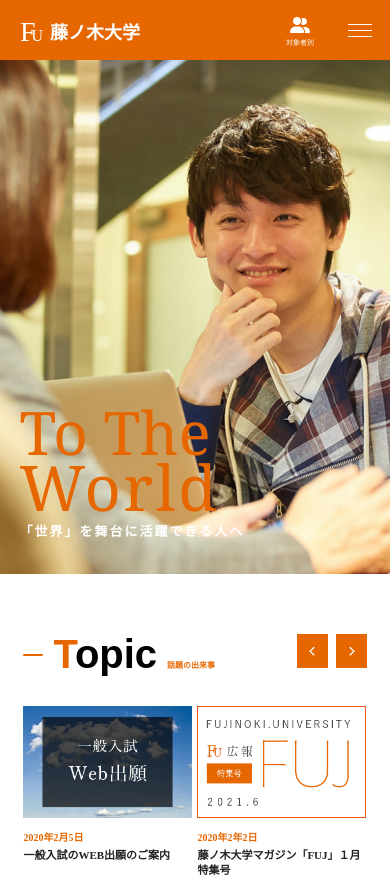
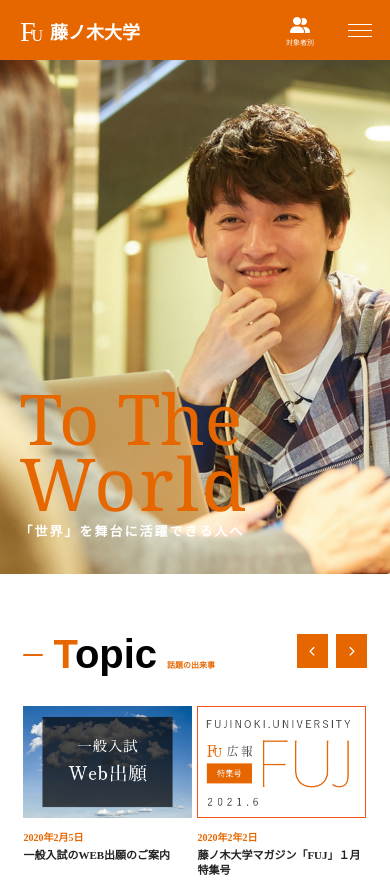
Before and after one commit to KomiyaDaichi/FujinokiUniversity.github.io, a plain HTML site: page index.html in a window 390 px wide. Shown: the top 882 px of the page. Drawn offline with nearby package versions, Linux system fonts and the light colour scheme; files whose address does not match are found by name; a web font is replaced by a local one.

Commit message:
Update style.css

```diff
--- a/css/style.css
+++ b/css/style.css
@@ -2182,11 +2182,11 @@ h2{
 	}
 
 	.main-font1{
-		font-size:6rem;
+		font-size:7rem;
 	}
 
 	.world{
-		font-size: 6.3rem;
+		font-size: 7.3rem;
 	}
 
 	.main-font2{
```
